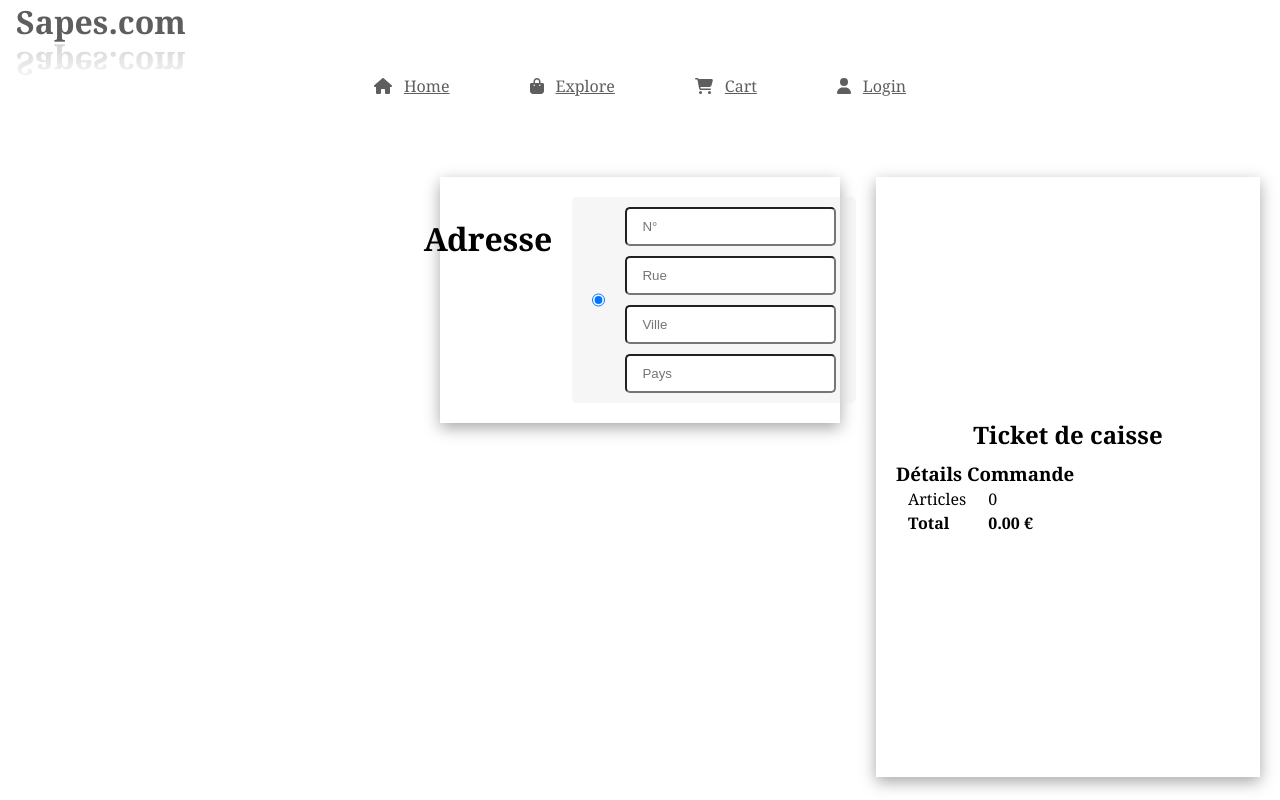
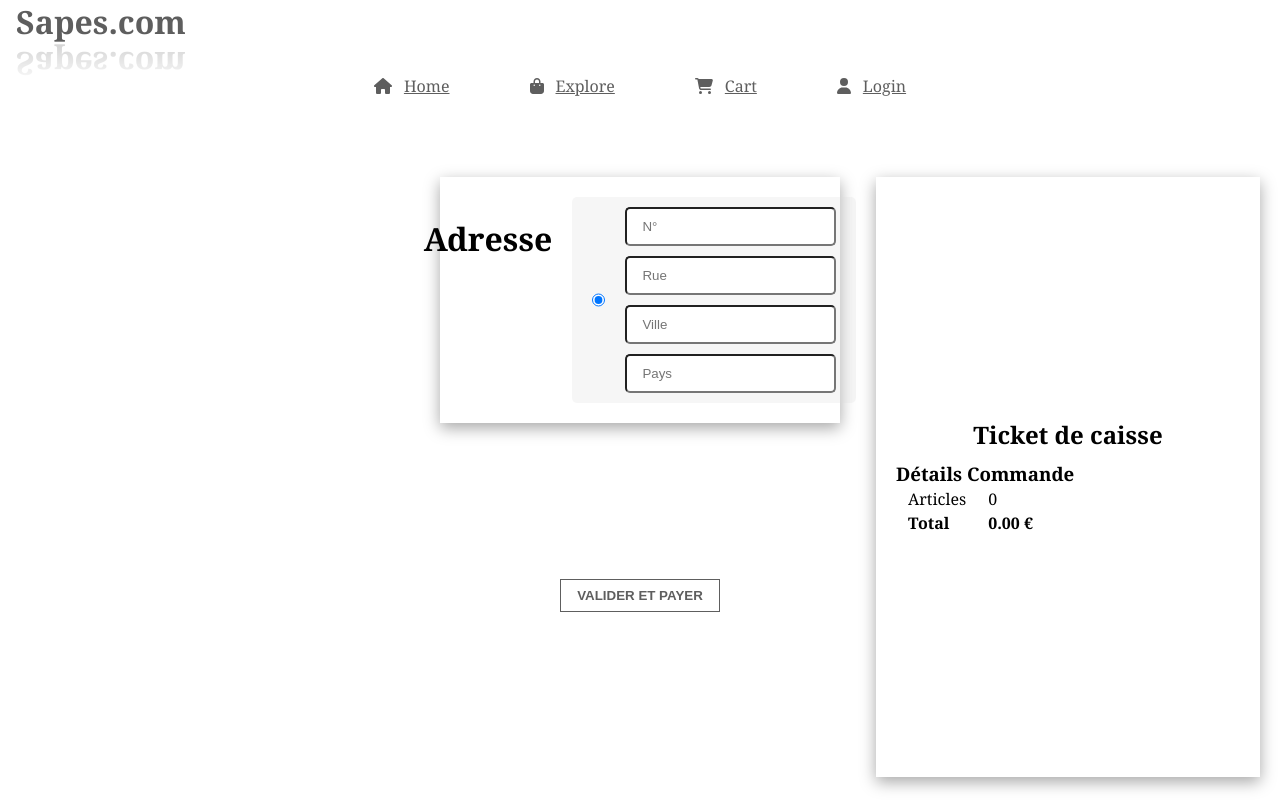
Before and after one commit to ReyGuillaume/clothes-ecommerce-app, a Vue app: page /order in a window 1280 px wide. Built offline with nearby package versions, Linux system fonts and the light colour scheme.

Commit message:
mise au point de l'envoie d'e-mail

```diff
--- a/package.json
+++ b/package.json
@@ -12,6 +12,7 @@
     "@fortawesome/free-solid-svg-icons": "^6.2.1",
     "@fortawesome/vue-fontawesome": "^3.0.2",
     "axios": "^1.2.0",
+    "emailjs-com": "^3.2.0",
     "vue": "^3.2.45",
     "vue-router": "^4.1.6"
   },
--- a/src/views/OrderView.vue
+++ b/src/views/OrderView.vue
@@ -1,5 +1,6 @@
 <script lang="js">
 
+import emailjs from 'emailjs-com';
 import axios from "axios";
 
 export default {
@@ -7,7 +8,7 @@ export default {
         return {
             articles: [],
             addresses: [],
-            total: 0,
+            userInfos: [],
             idCart: null,
             address_number: "",
             address_street: "",
@@ -24,6 +25,10 @@ export default {
             return axios
                 .get(`order/order.php?function=retrieveCartContent&id_user=${id_user}`)
                 .then((res) => (this.articles = res.data));
+        },
+
+        fetchUserInfos() {
+            return axios.get("user/user.php?function=retrieveUserInfos&id="+this.idUser).then(res => [this.userInfos] = res.data)
         },
 
         fetchAddresses(id_user) {
@@ -46,11 +51,35 @@ export default {
           const year = d.getFullYear()
           const date = `${year}-${month}-${day}`
 
-          if(![this.street, this.city, this.country].includes("")) {
+          if([this.street, this.city, this.country].includes("")) {
+            alert("l'un des champs est vide")
+          } else {
             axios.get(`order/order.php?function=create&id_user=${this.idUser}&id_cart=${this.idCart}&number=${this.number}&street=${this.street}&city=${this.city}&country=${this.country}&id_status=1&date=${date}`)
             .then(() => axios.get(`sql/Cart.crud.php?function=create&id_user=${this.idUser}`))
+            .then(() => this.sendOrderMail())
+            .then(() => this.fetchCartContentOfUser(this.idUser))
           }
-        }
+        },
+
+        sendOrderMail() {
+            let message = ""
+            this.articles.forEach(elt => {
+                message +=  `${elt.quantity}x ${elt.article_name} (${elt.price}€) : ${(elt.price * elt.quantity).toFixed(2)}\n`
+            })
+            message += `Total : ${this.total_price.toFixed(2)}€`
+            try {
+                emailjs.send("service_ilge38j","template_fsdt2cx",{
+                    to_name: this.userInfos.firstname,
+                    from_name: "Sapes.com",
+                    message: message,
+                    email: this.userInfos.mail,
+                    },
+                    "x0Qag2m_m9Yx7QCGW"
+                )
+            } catch(error) {
+                console.log({error})
+            }
+        },
     },
 
     mounted() {
@@ -58,6 +87,7 @@ export default {
             (async () => {
                 await this.fetchCartContentOfUser(this.idUser);
                 await this.fetchAddresses(this.idUser);
+                await this.fetchUserInfos(this.idUser);
                 this.initializeData();
             })();
         }
@@ -66,7 +96,7 @@ export default {
 </script>
 
 <template>
-    <main class="order-container">
+    <main class="order-container container">
         <div class="main-container">
             <div class="data-container">
                 <h1 class="container-title">Adresse</h1>
@@ -97,6 +127,9 @@ export default {
                     </div>
                 </form>
             </div>
+            <button class="main-button" @click="createOrder">
+                Valider et payer
+            </button>
         </div>
 
         <div class="cart-container">
```
Also changed, not shown: 1 other file (tests, documents, lock files or other folders).
